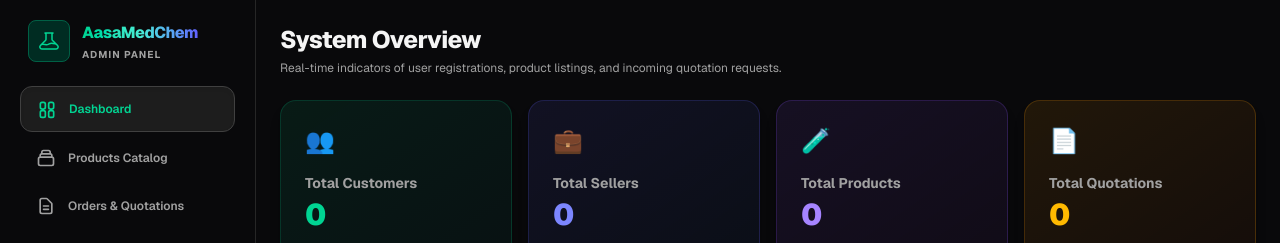
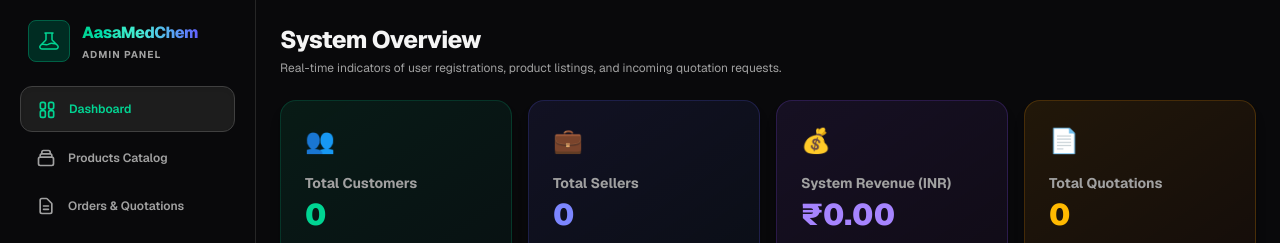
Before and after one commit to Aditya-k-Sharma81/AsamCHmd, a Next.js app: page /admin/dashboard in a window 1280 px wide. Shown: the top 243 px of the page. Built offline with nearby package versions, Linux system fonts and the light colour scheme; no server answers; the database is empty.

Commit message:
fix: update dashboard revenue calculations for admin and seller

```diff
--- a/app/admin/dashboard/page.js
+++ b/app/admin/dashboard/page.js
@@ -21,6 +21,19 @@
   const pendingRequestsCount = await prisma.productRequest.count({ where: { status: 'PENDING' } });
   const pendingOrdersCount = await prisma.quotation.count({ where: { status: 'PENDING' } });
 
+  // Calculate total system revenue from non-pending/non-rejected orders
+  const approvedQuotations = await prisma.quotation.findMany({
+    where: {
+      status: {
+        in: ['APPROVED', 'SHIPPED', 'DELIVERED', 'COMPLETED']
+      }
+    },
+    select: {
+      totalAmount: true
+    }
+  });
+  const totalRevenue = approvedQuotations.reduce((sum, q) => sum + Number(q.totalAmount), 0);
+
   // Get recent quotations
   const recentQuotations = await prisma.quotation.findMany({
     take: 5,
@@ -42,7 +55,7 @@
   const stats = [
     { name: 'Total Customers', value: userCount, icon: '👥', color: 'from-emerald-500/10 to-teal-500/5', border: 'border-emerald-500/20', text: 'text-emerald-400' },
     { name: 'Total Sellers', value: sellerCount, icon: '💼', color: 'from-indigo-500/10 to-blue-500/5', border: 'border-indigo-500/20', text: 'text-indigo-400' },
-    { name: 'Total Products', value: productCount, icon: '🧪', color: 'from-violet-500/10 to-purple-500/5', border: 'border-violet-500/20', text: 'text-violet-400' },
+    { name: 'System Revenue (INR)', value: formatCurrency(totalRevenue), icon: '💰', color: 'from-violet-500/10 to-purple-500/5', border: 'border-violet-500/20', text: 'text-violet-400' },
     { name: 'Total Quotations', value: orderCount, icon: '📄', color: 'from-amber-500/10 to-orange-500/5', border: 'border-amber-500/20', text: 'text-amber-400' },
   ];
 
--- a/app/seller/dashboard/page.js
+++ b/app/seller/dashboard/page.js
@@ -58,12 +58,12 @@
   // Calculate stats
   const totalOrdersCount = sellerQuotations.length;
   const pendingOrdersCount = sellerQuotations.filter(q => q.status === 'PENDING').length;
-  const approvedOrdersCount = sellerQuotations.filter(q => q.status === 'APPROVED' || q.status === 'COMPLETED').length;
+  const approvedOrdersCount = sellerQuotations.filter(q => ['APPROVED', 'SHIPPED', 'DELIVERED', 'COMPLETED'].includes(q.status)).length;
 
   // Calculate total revenue for this seller's products
   let totalRevenue = 0;
   sellerQuotations.forEach(q => {
-    if (q.status === 'APPROVED' || q.status === 'COMPLETED') {
+    if (['APPROVED', 'SHIPPED', 'DELIVERED', 'COMPLETED'].includes(q.status)) {
       q.items.forEach(item => {
         totalRevenue += Number(item.calculatedPrice);
       });
```
